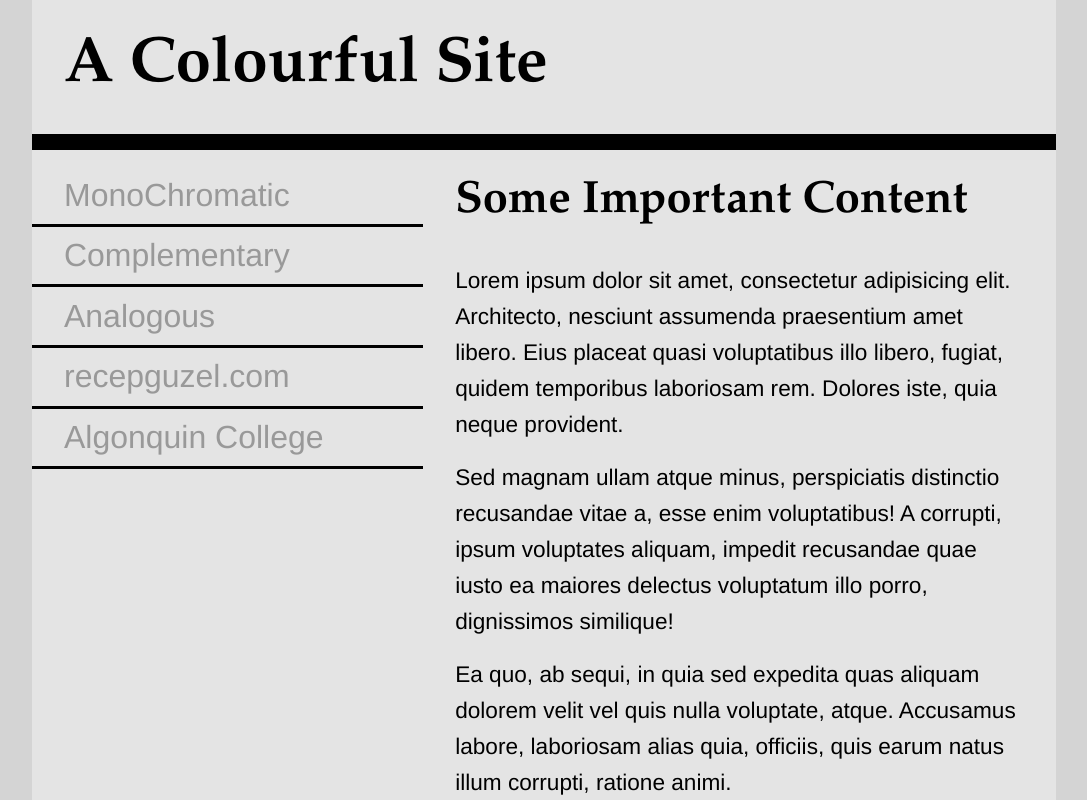
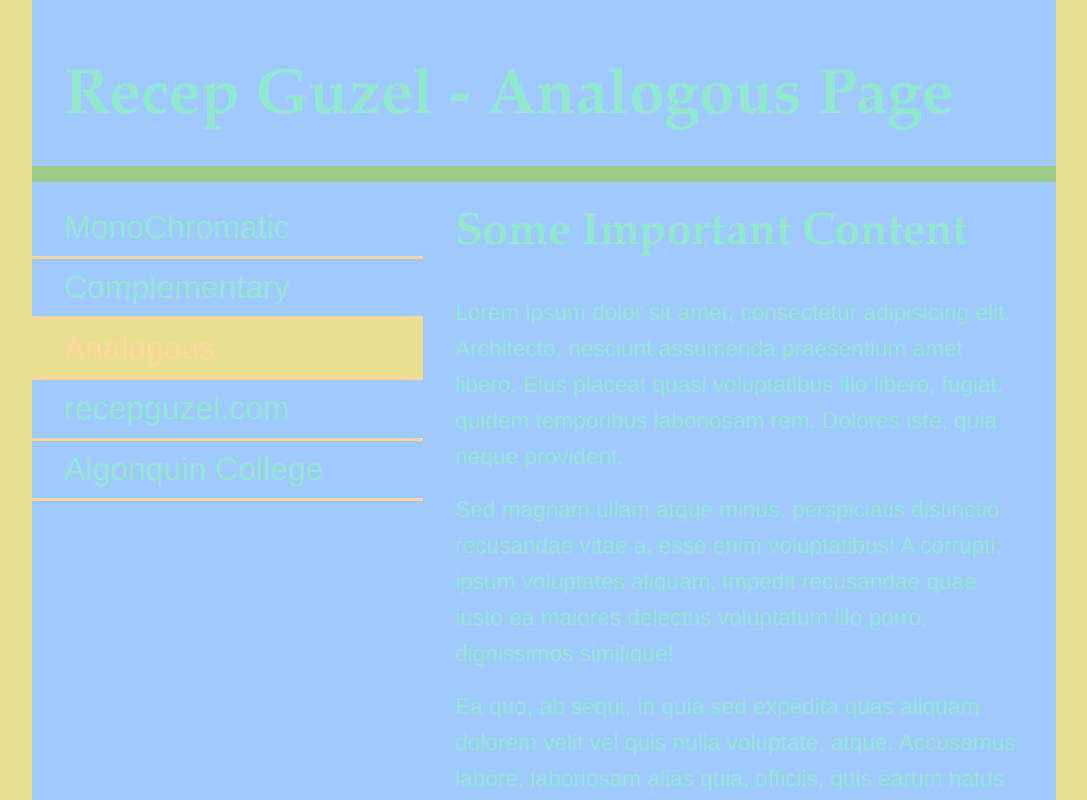
Before and after one commit to guze0001/colours, a plain HTML site: page analogous.html in a window 1280 px wide. Shown: the top 800 px of the page, without its empty margins (96-1183 px from the left). Drawn offline with Linux system fonts and the light colour scheme.

Commit message:
color-sheme update

```diff
--- a/analogous.html
+++ b/analogous.html
@@ -24,7 +24,8 @@
             font-family: Helvetica, Arial, sans-serif;
         }
         html,body{
-            background-color: #d4d4d4;
+            background-color: #E8DF91;
+            color: #91E8CE;
         }
         h1{
             font-family: Palatino, 'Palatino Linotype', 'Palatino LT STD', 'Book Antiqua', Georgia, serif;
@@ -46,13 +47,19 @@
         nav li>a{
             display: block;
             text-decoration: none;
-            border-bottom: 0.2rem solid black;
+            border-bottom: 0.2rem solid #FFD69F;
             padding: 0.2rem 2rem;
-            color: #999;
+            color: #91E8CE;
         }
         nav li>a:hover,
         nav li>a:active{
-            color: #222;
+            color: #91E8CE;
+        }
+        nav li.selected{
+            background-color: #E8DF91;
+        }
+                nav li.selected a{
+            color: #FFD69F;
         }
         p{
             font-size: 1.414rem;
@@ -65,36 +72,39 @@
             width: 80%;
             max-width: 1200px;
             margin: 0 auto;
-            background-color: #e4e4e4;
+            background-color: #9FC9FF;
         }
         header{
             width:100%;
-            border-bottom: 1rem solid black;
+            border-bottom: 1rem solid #9ACC8A;
+            background-color: #9FC9FF;
         }
         nav{
             float:left;
             width: 38.2%;
+            background-color: #9FC9FF;
         }
         main{
             float:right;
             width: 61.8%;
+            background-color: #9FC9FF;
         }
         footer{
             clear:both;
             width: 100%;
-            border-top: 0.5rem solid black;
+            border-top: 0.5rem solid #FFD69F;
         }
         footer p{
             font-size: 1rem;
             padding: 2rem;
-            color: #666;
+            color: #91E8CE;
         }
     </style>
 </head>
 <body>
     <div class="wrapper">
         <header>
-            <h1>A Colourful Site</h1>
+            <h1><h1>Recep Guzel - Analogous Page</h1></h1>
         </header>
         <nav>
             <ul>
```
Also changed, not shown: complementary.html (+1 -1 lines), index.html (+19 -9 lines).
